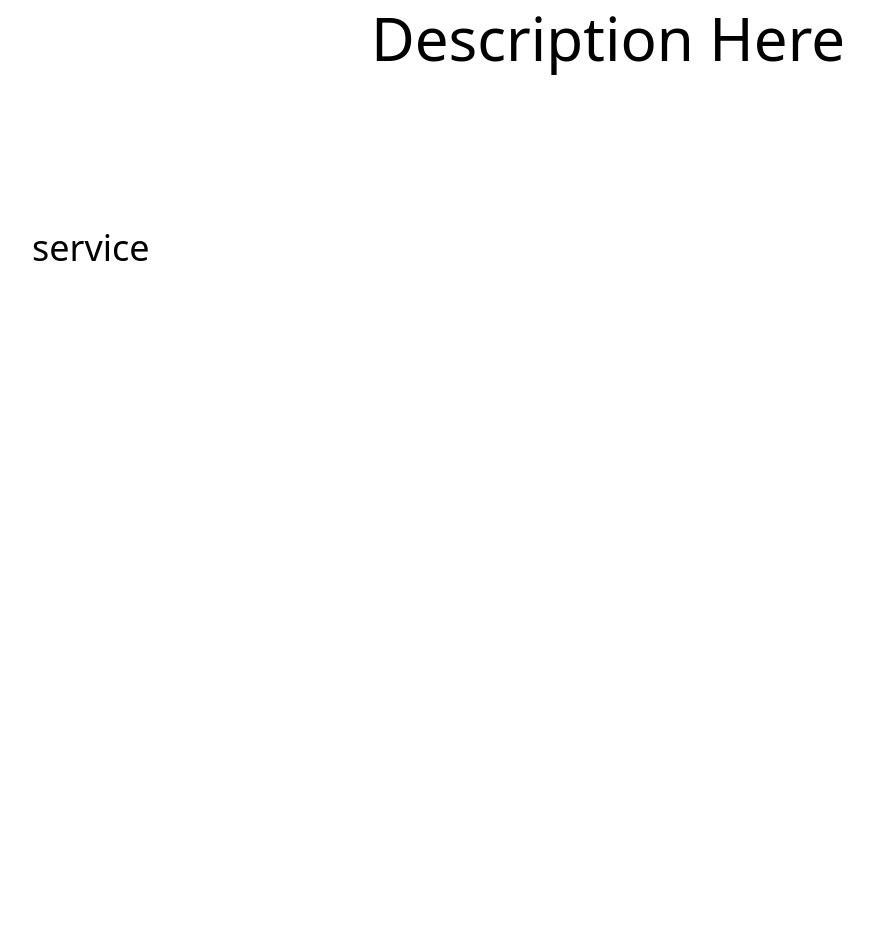
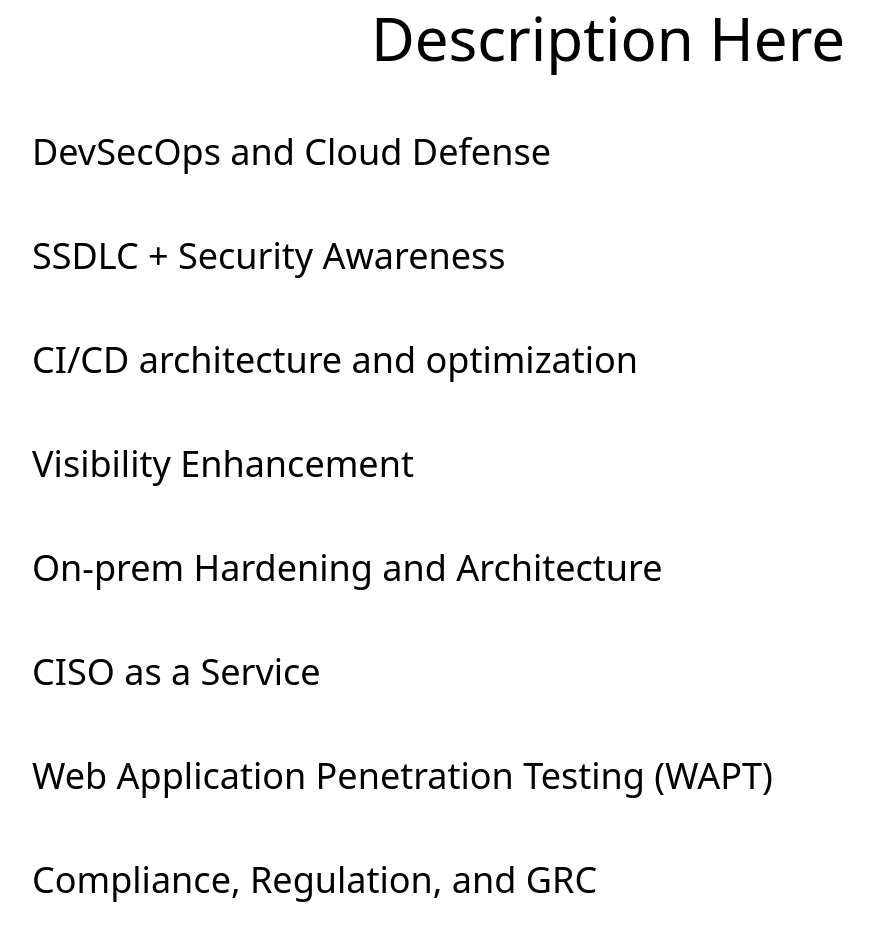
Before and after one commit to arana489/Invictuss, a React (Vite) app: page /service in a window 1280 px wide. Shown: the part 240-1180 px from the top of the page, without its empty margins (32-905 px from the left). Before the commit the page ends 800 px from the top, so only its background shows below. Built offline with nearby package versions, Linux system fonts and the light colour scheme; the HTML template or start-up script is replaced by a standard one.

Commit message:
feature/004-jacob-multi-service-drop

```diff
--- a/src/components/Service.jsx
+++ b/src/components/Service.jsx
@@ -2,23 +2,51 @@ import React from "react";
 import ServiceDropdown from "./ServiceDropdown";
 
 export default function Service(props){
-
-    //array of titles
-    // or loop from array
-
+    const services = ['DevSecOps and Cloud Defense',
+                         'SSDLC + Security Awareness',
+                        'CI/CD architecture and optimization',
+                        'Visibility Enhancement',
+                        'On-prem Hardening and Architecture',
+                        'CISO as a Service',
+                        'Web Application Penetration Testing (WAPT)',
+                        'Compliance, Regulation, and GRC']
     return(
         <div>
             <div className="text-8xl text-center">
                 <br></br>
                 <h2>Services</h2>
                 <p className="text-6xl">Description Here</p>
-                <br></br>
             </div>
 
             <div>
-                <ServiceDropdown service="service" description="description"></ServiceDropdown>
+                <ServiceDropdown service={services[0]} description="description"></ServiceDropdown>
+            </div>
+            <div>
+                <ServiceDropdown service={services[1]} description="description"></ServiceDropdown>
+            </div>
+            <div>
+                <ServiceDropdown service={services[2]} description="description"></ServiceDropdown>
+            </div>
+            <div>
+                <ServiceDropdown service={services[3]} description="description"></ServiceDropdown>
+            </div>
+            <div>
+                <ServiceDropdown service={services[4]} description="description"></ServiceDropdown>
+            </div>
+            <div>
+                <ServiceDropdown service={services[5]} description="description"></ServiceDropdown>
+            </div>
+            <div>
+                <ServiceDropdown service={services[6]} description="description"></ServiceDropdown>
+            </div>
+            <div>
+                <ServiceDropdown service={services[7]} description="description"></ServiceDropdown>
             </div>
 
+            <div>
+                <br></br>
+                <br></br>
+            </div>
         </div>
 
 
--- a/src/components/ServiceDropdown.jsx
+++ b/src/components/ServiceDropdown.jsx
@@ -1,4 +1,5 @@
 import { useState, React } from 'react';
+
 
 const ServiceDropdown = (props) => {
   const { service, description } = props;
@@ -6,8 +7,8 @@ const ServiceDropdown = (props) => {
   //      bool      func        useState hook
   const [visible, setVisible] = useState(false);
   return (
-    <div className="text-4xl pl-10 pt-10 text-center sm:text-left sm:pl-16 sm:pt-16">
-      <button onClick={() => {setVisible(!visible)}}>{service}</button>
+    <div className="text-4xl text-center sm:text-left sm:pl-16 sm:pt-16">
+      <button class="hover:font-bold" onClick={() => {setVisible(!visible)}}>{service}</button>
       {visible ? <p className="text-2xl">{description}</p> : <></>}
     </div>
   );
```
